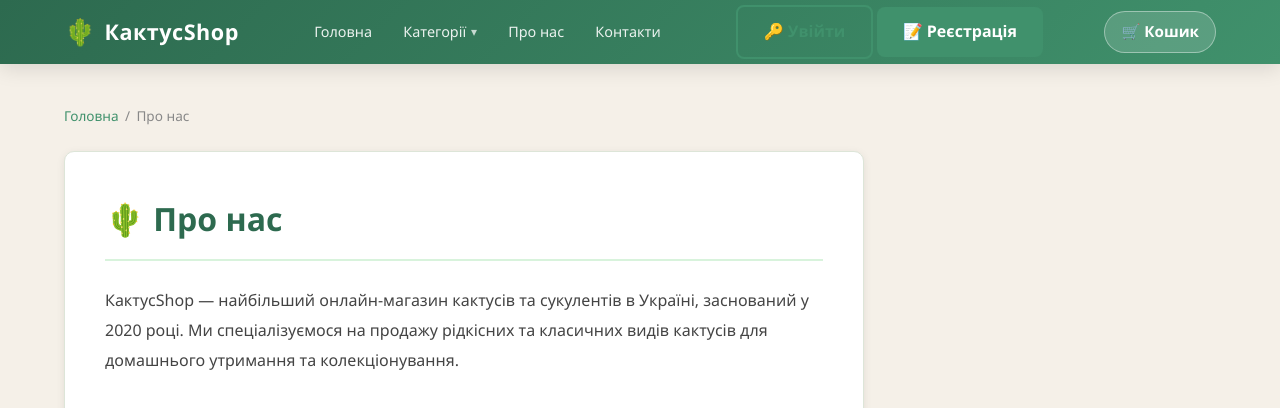
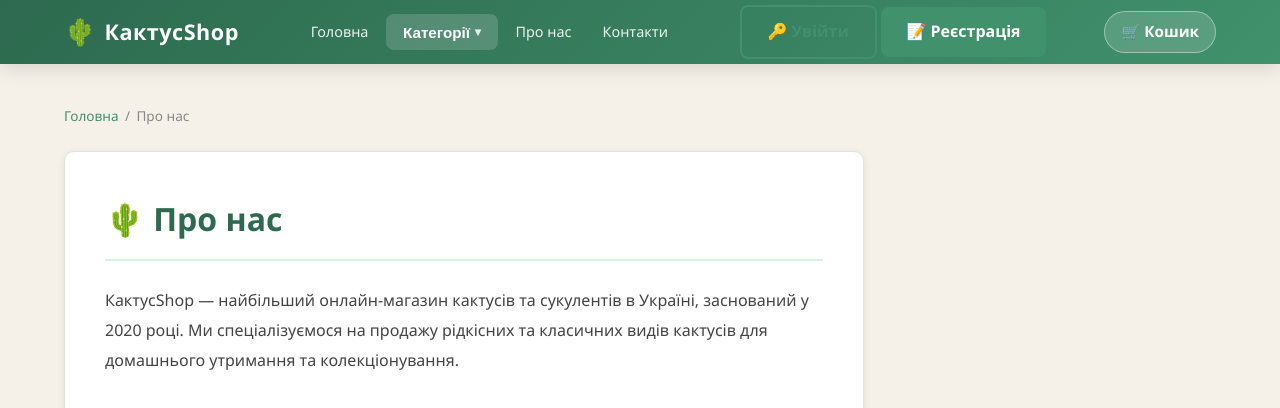
Before and after one commit to KoronetsRoman228/django, a Django app: page /about/ in a window 1280 px wide. Shown: the top 408 px of the page. Run offline with Django 5.2, Linux system fonts and the light colour scheme; data comes from the database, SQL or seed files in the repository; both versions use the stored data as it was after the commit.

Commit message:
laba_fix
Co-authored-by: Copilot <copilot@github.com>

```diff
--- a/shop/static/shop/css/style.css
+++ b/shop/static/shop/css/style.css
@@ -128,16 +128,32 @@ header {
     position: relative;
 }
 
-.nav-categories > a {
-    display: flex;
+.nav-categories > .nav-categories-toggle {
+    display: inline-flex;
     align-items: center;
     gap: .3rem;
+    padding: .55rem 1rem;
+    border-radius: 8px;
+    border: 1px solid transparent;
+    background: rgba(255,255,255,.16);
+    color: var(--white);
+    cursor: pointer;
+    font-size: .95rem;
+    font-weight: 600;
+    transition: background var(--transition), border-color var(--transition), color var(--transition);
 }
 
-.nav-categories > a::after {
+.nav-categories > .nav-categories-toggle:hover,
+.nav-categories > .nav-categories-toggle:focus {
+    background: rgba(255,255,255,.28);
+    border-color: rgba(255,255,255,.35);
+    outline: none;
+}
+
+.nav-categories > .nav-categories-toggle::after {
     content: '▾';
     font-size: .75rem;
-    opacity: .8;
+    opacity: .85;
 }
 
 .dropdown {
@@ -148,12 +164,14 @@ header {
     background: var(--white);
     border-radius: var(--radius);
     box-shadow: var(--shadow-md);
-    min-width: 180px;
+    min-width: 220px;
     overflow: hidden;
     border: 1px solid var(--border);
+    z-index: 50;
 }
 
-.nav-categories:hover .dropdown {
+.nav-categories:hover .dropdown,
+.nav-categories:focus-within .dropdown {
     display: block;
 }
 
--- a/shop/templates/shop/base.html
+++ b/shop/templates/shop/base.html
@@ -22,7 +22,7 @@
 
                 {% if categories %}
                 <li class="nav-categories">
-                    <a href="#">Категорії</a>
+                    <button type="button" class="nav-categories-toggle" aria-haspopup="true">Категорії</button>
                     <div class="dropdown">
                         {% for cat in categories %}
                             <a href="{% url 'shop:category' cat.slug %}">{{ cat.name }}</a>
```
Also changed, not shown: db.sqlite3, media/products/kaktus-cereus-peruanskiy-1699284227.jpg (added), media/products/kaktus-mammilyariya-elongata-1699282522.jpg (added).
